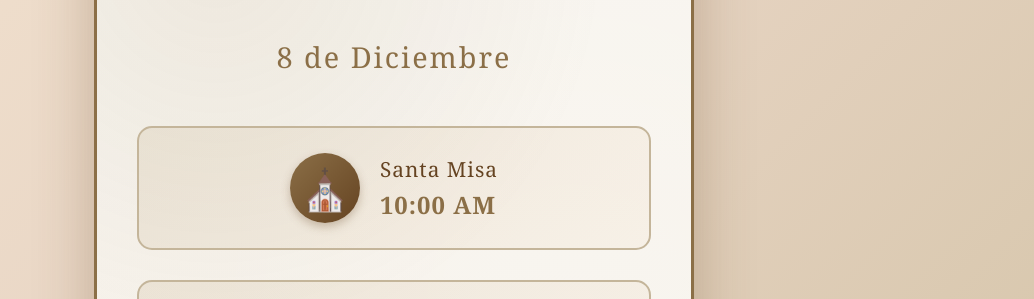
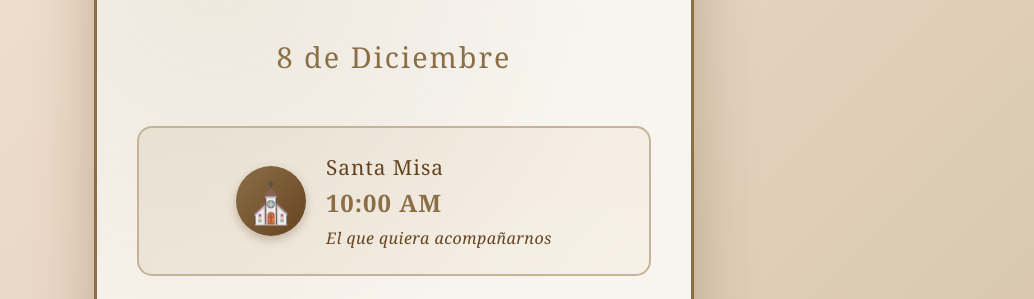
Before and after one commit to Emanuel252006/invitacionmartina, a plain HTML site: page index.html in a window 1280 px wide. Shown: the part 332-631 px from the top of the page, without its empty margins (246-1280 px from the left). Drawn offline with Linux system fonts and the light colour scheme.

Commit message:
Agregar texto 'el que quiera acompaÃ±arnos' en la secciÃ³n de la misa

```diff
--- a/index.html
+++ b/index.html
@@ -32,6 +32,7 @@
                         <div class="event-info">
                             <p class="event-title">Santa Misa</p>
                             <p class="event-time">10:00 AM</p>
+                            <p class="event-subtitle">El que quiera acompañarnos</p>
                         </div>
                     </div>
 
--- a/styles.css
+++ b/styles.css
@@ -192,6 +192,16 @@ body {
     color: #8b6f47;
     font-weight: 600;
     letter-spacing: 1px;
+    margin-bottom: 5px;
+}
+
+.event-subtitle {
+    font-size: 1rem;
+    color: #654321;
+    font-weight: 300;
+    font-style: italic;
+    letter-spacing: 0.5px;
+    margin-top: 8px;
 }
 
 .footer-message {
```
